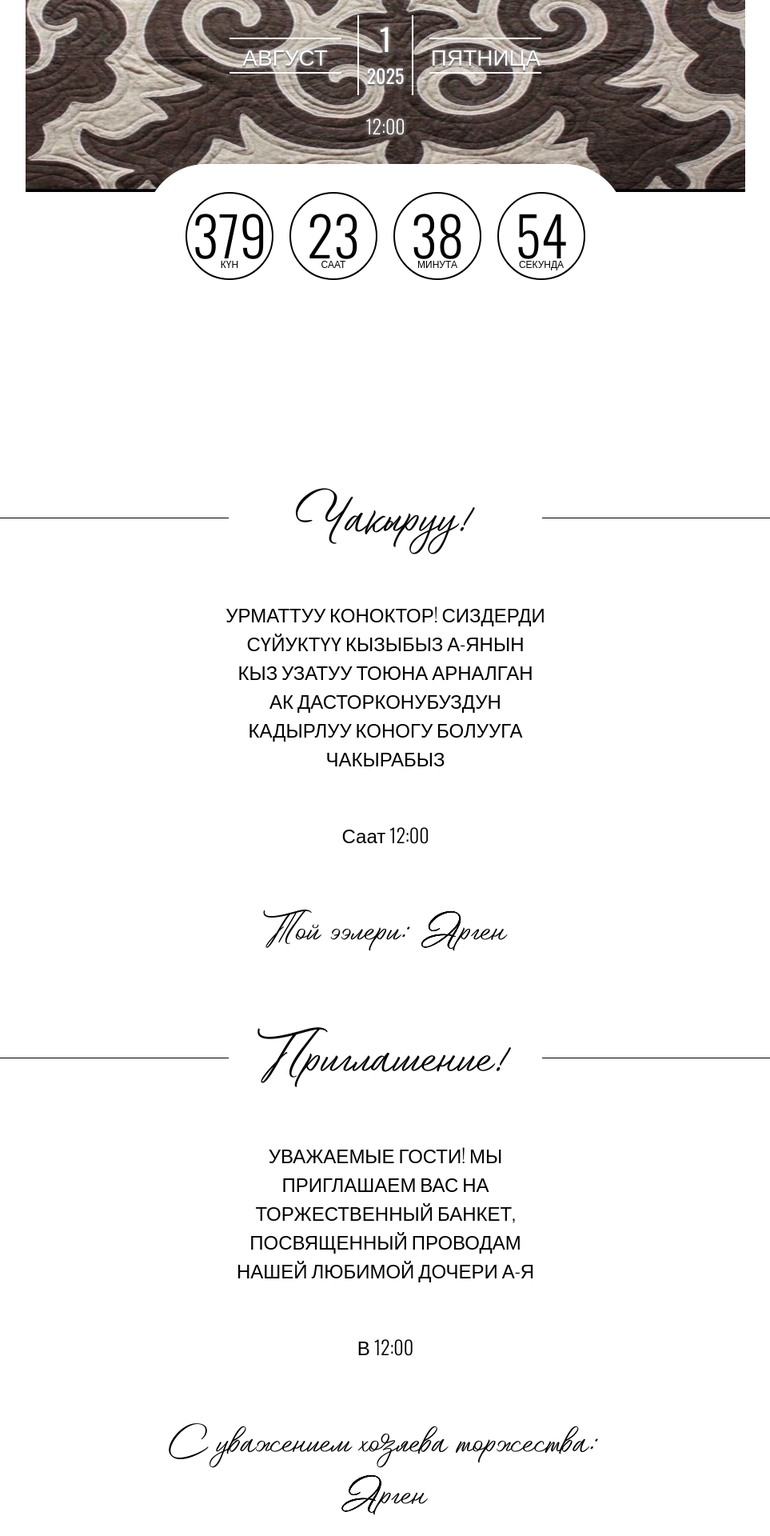
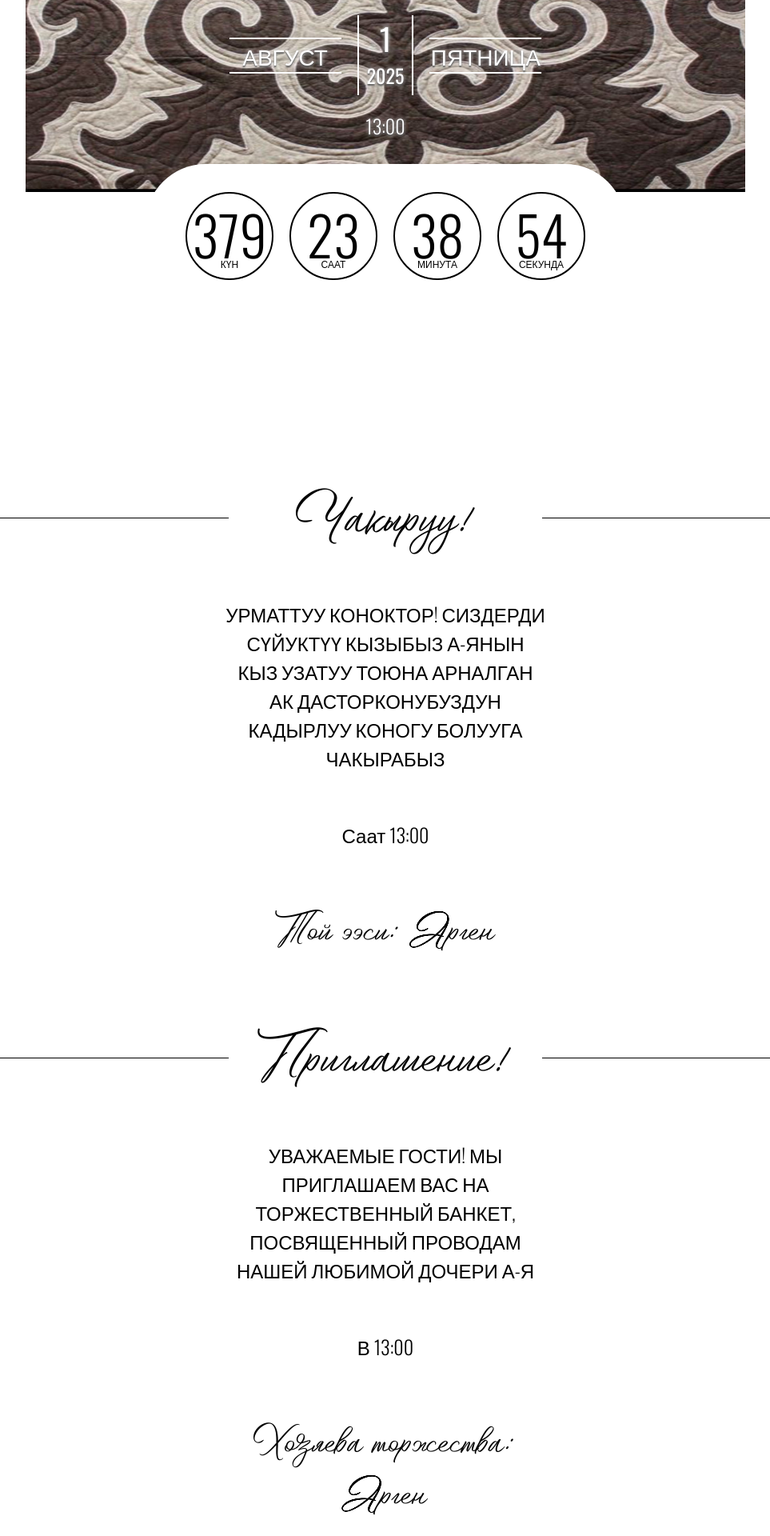
Before and after one commit to KGstievK/Aya-Qyz_Uzatuu, a Next.js app: page / in a window 1280 px wide. Shown: the part 860-2780 px from the top of the page at 80% size, without its empty margins (158-1121 px from the left). Built offline with nearby package versions, Linux system fonts and the light colour scheme; a web font is replaced by a local one.

Commit message:
Исправлено

```diff
--- a/src/components/pages/Nikhah/NikhahSection.tsx
+++ b/src/components/pages/Nikhah/NikhahSection.tsx
@@ -25,7 +25,7 @@ const NikhahSection = () => {
                 <h2 className={oswald.className}>ПЯТНИЦА</h2>
               </div>
               <div className={scss.time}>
-                <h4 className={oswald.className}>12:00</h4>
+                <h4 className={oswald.className}>13:00</h4>
               </div>
             </div>
           </div>
@@ -40,7 +40,7 @@ const NikhahSection = () => {
                 <h2 className={oswald.className}>ПЯТНИЦА</h2>
               </div>
               <div className={scss.timeCopy}>
-                <h4 className={oswald.className}>12:00</h4>
+                <h4 className={oswald.className}>13:00</h4>
               </div>
             </div>
           </div>
--- a/src/components/pages/Timer/Timer.tsx
+++ b/src/components/pages/Timer/Timer.tsx
@@ -21,8 +21,8 @@ const Timer: React.FC = () => {
               ТОЮНА АРНАЛГАН АК ДАСТОРКОНУБУЗДУН КАДЫРЛУУ КОНОГУ БОЛУУГА
               ЧАКЫРАБЫЗ
             </p>
-            <p className={oswald.className}>Саат 12:00</p>
-            <h1>Той ээлери: Арген</h1>
+            <p className={oswald.className}>Саат 13:00</p>
+            <h1>Той ээси: Арген</h1>
           </div>
           <div className={scss.titlee}>
             <div className={scss.line}></div>
@@ -33,13 +33,13 @@ const Timer: React.FC = () => {
             <p className={oswald.className}>
               УВАЖАЕМЫЕ ГОСТИ! МЫ ПРИГЛАШАЕМ ВАС НА ТОРЖЕСТВЕННЫЙ БАНКЕТ, ПОСВЯЩЕННЫЙ ПРОВОДАМ НАШЕЙ ЛЮБИМОЙ ДОЧЕРИ А-Я
             </p>
-            <p className={oswald.className}>В 12:00</p>
+            <p className={oswald.className}>В 13:00</p>
             {/* <p className={oswald.className}>
               Будем рады пригласить вас стать почётными гостями торжества,
               посвящённого бракосочетания
             </p> */}
             <h1>
-              С уважением хозяева торжества: <br /> Арген
+              Хозяева торжества: <br /> Арген
             </h1>
           </div>
         </div>
```
